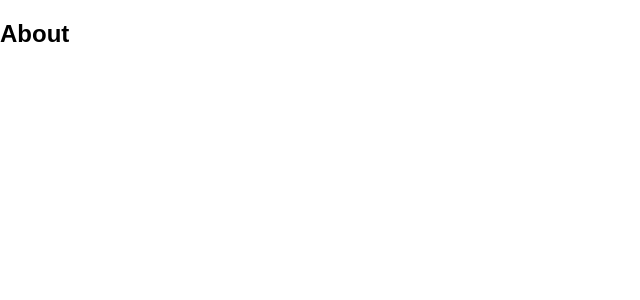
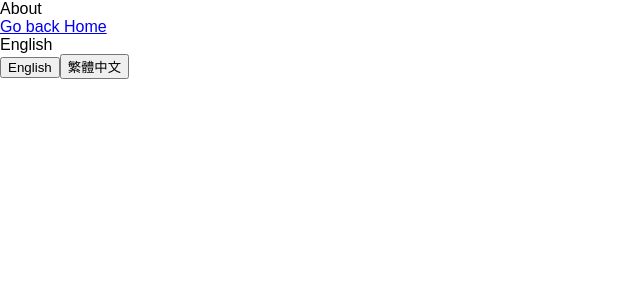
Before and after one commit to danielcdcj/DanielPortfolio, a React (Create React App) app: page /about in a window 1280 px wide. Shown: the top 300 px of the page, without its empty margins (0-640 px from the left). Built offline with nearby package versions, Linux system fonts and the light colour scheme.

Commit message:
redux working

```diff
--- a/package.json
+++ b/package.json
@@ -5,7 +5,9 @@
   "dependencies": {
     "react": "^15.6.1",
     "react-dom": "^15.6.1",
-    "react-router-dom": "^4.2.2"
+    "react-redux": "^5.0.6",
+    "react-router-dom": "^4.2.2",
+    "redux": "^3.7.2"
   },
   "devDependencies": {
     "react-scripts": "1.0.12"
--- a/src/App.js
+++ b/src/App.js
@@ -5,6 +5,9 @@ import {
   Route,
   Link
 } from 'react-router-dom'
+import FilterLink from './components/FilterLink';
+import Home from './Pages/Home';
+import About from './Pages/About';
 
 class App extends Component {
   render() {
@@ -18,18 +21,4 @@ class App extends Component {
     );
   }
 }
-
-const Home = () => (
-  <div>
-    <h2>Home</h2>
-  </div>
-)
-
-const About = () => (
-  <div>
-    <h2>About</h2>
-  </div>
-)
-
-
 export default App;
--- /dev/null
+++ b/src/Pages/About.js
@@ -0,0 +1,28 @@
+import React, { Component } from 'react';
+import FilterLink from '../components/FilterLink';
+import { connect } from 'react-redux';
+import { setLanguage } from '../actions';
+
+class About extends Component {
+  render(){
+    return(
+      <div>
+        <div>About</div>
+        <FilterLink to="/">Go back Home</FilterLink>
+        <div>{this.props.language}</div>
+        <button onClick={(e)=>{
+            this.props.dispatch(setLanguage("English"));
+          }}>English</button>
+        <button onClick={(e)=>{
+            this.props.dispatch(setLanguage("Chinese_Traditional"));
+          }}>繁體中文</button>
+      </div>
+    );
+  }
+}
+const mapStateToProps = (state, ownProps) => {
+  return {
+    language: state.language
+  }
+}
+export default connect(mapStateToProps)(About);
--- /dev/null
+++ b/src/Pages/Home.js
@@ -0,0 +1,28 @@
+import React, { Component } from 'react';
+import FilterLink from '../components/FilterLink';
+import { connect } from 'react-redux';
+import { setLanguage } from '../actions';
+
+class Home_Component extends Component {
+  render(){
+    return(
+      <div>
+        <div>Home</div>
+        <FilterLink to="about">Goto About</FilterLink>
+        <div>{this.props.language}</div>
+        <button onClick={(e)=>{
+            this.props.dispatch(setLanguage("English"));
+          }}>English</button>
+        <button onClick={(e)=>{
+            this.props.dispatch(setLanguage("Chinese_Traditional"));
+          }}>繁體中文</button>
+      </div>
+    );
+  }
+}
+const mapStateToProps = (state, ownProps) => {
+  return {
+    language: state.language
+  }
+}
+export default connect(mapStateToProps)(Home_Component);
--- /dev/null
+++ b/src/Root.js
@@ -0,0 +1,17 @@
+import React from 'react'
+import PropTypes from 'prop-types'
+import { Provider } from 'react-redux'
+import { BrowserRouter as Router, Route, Link } from 'react-router-dom'
+import App from './App'
+
+const Root = ({ store }) => (
+  <Provider store={store}>
+    <App />
+  </Provider>
+)
+
+Root.propTypes = {
+  store: PropTypes.object.isRequired
+}
+
+export default Root
--- /dev/null
+++ b/src/actions/index.js
@@ -0,0 +1,4 @@
+export const setLanguage = (newLanguageCode) => ({
+  type: 'SET_LANGUAGE',
+  language: newLanguageCode
+});
--- /dev/null
+++ b/src/components/FilterLink.js
@@ -0,0 +1,12 @@
+import React from 'react'
+import { Link } from 'react-router-dom'
+
+const FilterLink = ({to, children }) => (
+  <Link
+    to={to}
+  >
+    {children}
+  </Link>
+)
+
+export default FilterLink
--- a/src/index.js
+++ b/src/index.js
@@ -1,8 +1,13 @@
 import React from 'react';
 import ReactDOM from 'react-dom';
 import './index.css';
-import App from './App';
+//import App from './App';
+import Root from './Root';
 import registerServiceWorker from './registerServiceWorker';
+import { createStore } from 'redux'
+import reducers from './reducers';
 
-ReactDOM.render(<App />, document.getElementById('root'));
+let store = createStore(reducers)
+
+ReactDOM.render(<Root store={store}/>, document.getElementById('root'));
 registerServiceWorker();
--- /dev/null
+++ b/src/reducers/index.js
@@ -0,0 +1,6 @@
+import { combineReducers } from 'redux';
+import language from './language';
+
+export default combineReducers({
+    language
+});
--- /dev/null
+++ b/src/reducers/language.js
@@ -0,0 +1,12 @@
+var initialState = "English";
+
+const language = (state = initialState, action) => {
+  console.log(action);
+  switch (action.type) {
+    case 'SET_LANGUAGE':
+      return action.language;
+    default:
+      return state || initialState;
+  }
+}
+export default language;
```
